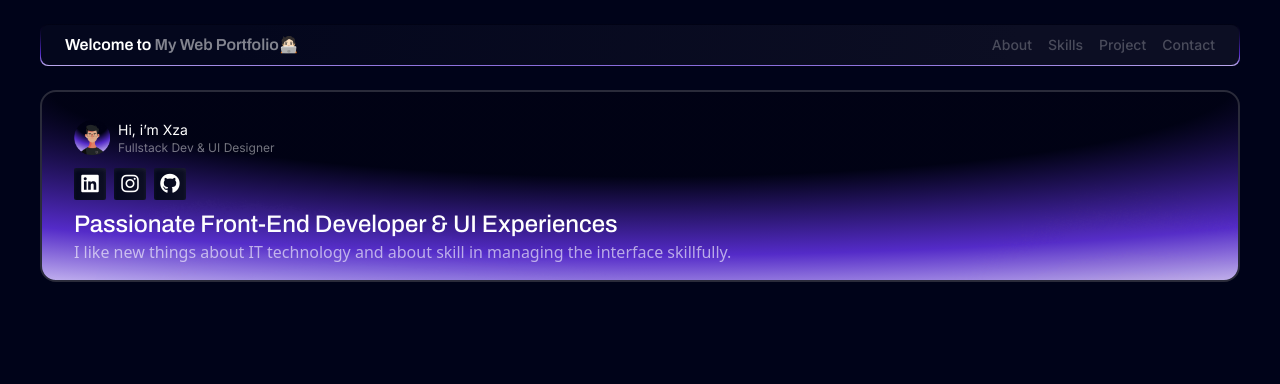
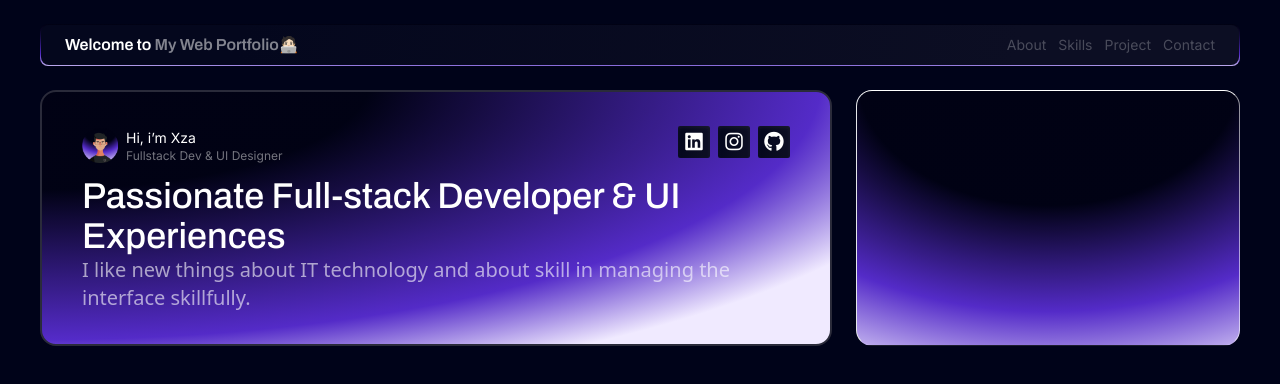
Before and after one commit to Xzavis/X-code_Tailwindcss, a website: page public/index.html in a window 1280 px wide. Drawn offline with Linux system fonts and the light colour scheme.

Commit message:
membuat card about dan card helo baru

```diff
--- a/public/index.html
+++ b/public/index.html
@@ -27,8 +27,8 @@
                 </div>
 
                 <!-- RIGHT NAV -->
-                <div class="flex items-center justify-center font-display font-medium text-sm text-white">
-                    <ul class="flex gap-4">
+                <div class="flex items-center justify-center font-display font-normal text-sm text-white">
+                    <ul class="flex gap-3">
                         <li>
                             <a href="#" class="opacity-25 hover:opacity-100 transition duration-300">About</a>
                         </li>
@@ -44,30 +44,28 @@
                     </ul>
                 </div>
             </div>
-
         </div>
     </nav>
 
     <!-- MAIN WEB -->
 
-    <main class="container px-10 max-w-full min-h-full text-white">
+    <main class="container px-10 max-w-full min-h-screen text-white">
         <!-- GRID -->
-
-        <div class="grid grid-cols-12">
-            <!-- CARD ABOUT -->
+        <div class="grid grid-cols-12 row-span-6 gap-6">
+            <!--========================= CARD ABOUT =========================-->
             <div
-                class="overflow-hidden relative col-span-12 h-auto rounded-2xl bg-gradientPurple border-[2px] border-[#2a2b3a]">
+                class="overflow-hidden lg:pt-2 lg:pb-4 lg:px-2 relative col-span-12 md:col-span-8 h-auto rounded-2xl bg-gradientMain border-[2px] border-[#2a2b3a]">
                 <!-- Background Card -->
-                <div class="absolute -top-[3rem] right-[0rem] translate-x-20 -translate-y-10 w-[1200px]">
+                <div class="absolute -top-[3rem] right-[0rem] -z-10 translate-x-20 -translate-y-10 w-[1200px]">
                     <img src="img/card-hello-background.png" alt=""
-                        class="w-[1200px] h-[600px] animate-spinSlow opacity-70">
+                        class="w-[1200px] h-[600px] animate-spinSlow opacity-100">
                 </div>
                 <!------ Content Card ------>
                 <div class="px-8 py-4 flex flex-col ">
                     <!-- Card About Top -->
-                    <div class="flex flex-col font-display text-sm">
+                    <div class="flex flex-col font-display text-sm md:flex-row md:justify-between md:items-center">
                         <!-- wrapping Top -->
-                        <div class="flex gap-2 my-3">
+                        <div class="flex gap-2 my-3 ">
                             <!-- Mini Profile -->
                             <div class="w-9 h-9 ">
                                 <picture>
@@ -97,7 +95,7 @@
                                 </div>
                             </div>
                             <!-- Github -->
-                            <div class=" rounded-sm text-xl transition ease-in-expo group-hover:scale-[0.95]">
+                            <div class=" rounded-sm text-xl transition ease-in-expo hover:scale-[0.95]">
                                 <div
                                     class="text-xl bg-gradientNav shadow-inner shadow-[#ffffff10] hover:shadow-[#ffffff1e]  duration-300 rounded-sm flex justify-center items-center w-8 h-8">
                                     <a href="#">
@@ -116,26 +114,26 @@
                             </div>
                         </div>
                     </div>
-
-
-
                     <!-- Card Middle -->
                     <div>
-                        <p class="text-2xl font-archivo font-medium">
-                            Passionate Front-End Developer & UI Experiences
+                        <p class="text-2xl font-archivo font-medium lg:text-4xl">
+                            Passionate Full-stack Developer & UI Experiences
                         </p>
                     </div>
                     <!-- Card Bottom -->
-                    <div class="opacity-60">
+                    <div class="opacity-60 lg:text-xl">
                         <span>
                             I like new things about IT technology and about skill in managing the interface
                             skillfully.
                         </span>
                     </div>
                 </div>
+            </div>
+
+            <!--========================= CARD Hello =========================-->
+            <div class="bg-gradientPurple md:col-span-4 rounded-2xl border border-t-white border-b-[#ffffff1d] border-r-[#fdfdfd94]">
 
             </div>
-
         </div>
     </main>
 </body>
--- a/tailwind.config.js
+++ b/tailwind.config.js
@@ -19,15 +19,18 @@ module.exports = {
         strokeMedsos:
           'linear-gradient(180deg, rgba(255, 255, 255, .100) 0%, rgba(255, 255, 255, 0.0) 100%)',
         gradientNav: 'linear-gradient(103deg, #04071D 16.66%, #0C0E23 81.61%)',
+        helloCard: 'radial-gradient(50% 50% at 50% 50%, rgba(1, 2, 20, 0.9) 18%, rgb(84, 43, 200) 71.97%)',
         gradientPurple:
           'radial-gradient(127.11% 127.11% at 50.03% -4.65%, rgba(1, 2, 20, 0.90) 39.07%, #542BC8 71.97%, #F0EAFF 100%)',
+        gradientMain:
+          'radial-gradient(122.11% 127.11% at 0.03% -4.65%, rgba(1, 2, 20, 0.90) 34.07%, #542BC8 80.97%, #F0EAFF 100%)',
       },
       transitionTimingFunction: {
         'in-expo': "cubic-bezier(0.6, 0.6, 0, 1)",
         'out-expo': "cubic-bezier(0.6, 0.6, 0, 1)",
       },
       animation: {
-        spinSlow: 'spin 100s linear infinite',
+        spinSlow: 'spin 5s linear infinite',
       }
     },
   },
```
Also changed, not shown: public/img/Hello Code 1 (1).png (added), public/output.css.
